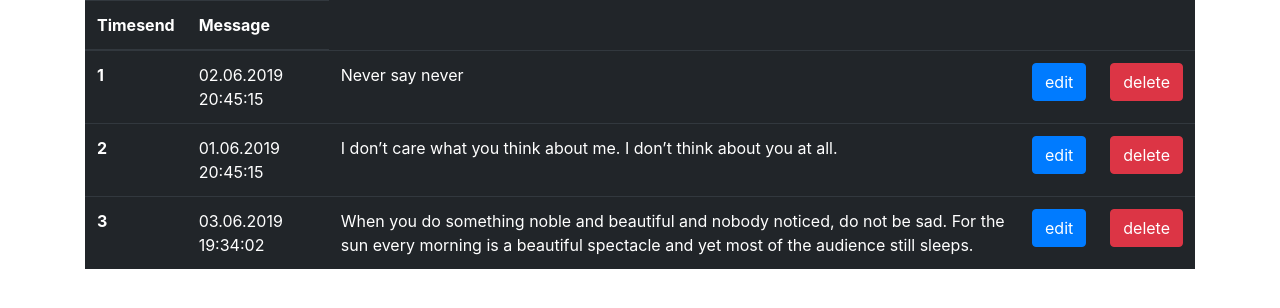
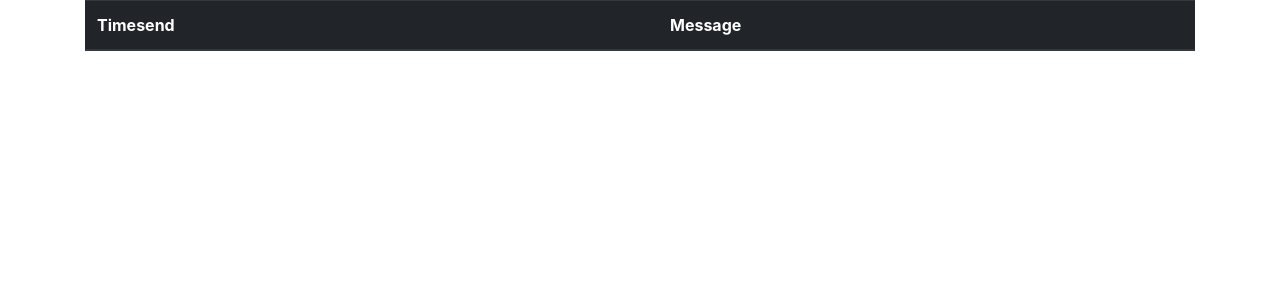
Before and after one commit to Kolobayeva/workshop-3, a Python web app: template templates/Messages.html in a window 1280 px wide. Shown: the part 56-364 px from the top of the page. Run offline with Jinja, Linux system fonts and the light colour scheme; the template is opened without the code that fills it, so the values that code supplies are empty; some libraries are stand-ins or nearby versions.

Commit message:
Update Messages.html

```diff
--- a/templates/Messages.html
+++ b/templates/Messages.html
@@ -12,7 +12,7 @@
 <nav class="navbar navbar-expand-sm bg-dark navbar-dark">
 
     <div class="navbar-header">
-        <a class="navbar-brand" href="#">Колобаєва Катерина</a>  <!-- Посилання на репозиторій з кодом !-->
+        <a class="navbar-brand" href="https://github.com/Kolobayeva/workshop-3">Колобаєва Катерина</a>  <!-- Посилання на репозиторій з кодом !-->
     </div>
 
 
@@ -41,34 +41,7 @@
             <th scope="col">Message</th>
         </tr>
         </thead>
-        <tbody>
-        <tr>
-            <th scope="row">1</th>
-            <td>02.06.2019  20:45:15</td>
 
-            <td>Never say never</td>
-            <td><button type="button" class="btn btn-primary">edit</button></td>
-            <td><button type="button" class="btn btn-danger">delete</button></td>
-        </tr>
-        <tr>
-            <th scope="row">2</th>
-
-            <td>01.06.2019  20:45:15</td>
-
-            <td>I don’t care what you think about me. I don’t think about you at all.</td>
-            <td><button type="button" class="btn btn-primary">edit</button></td>
-            <td><button type="button" class="btn btn-danger">delete</button></td>
-        </tr>
-        <tr>
-            <th scope="row">3</th>
-
-            <td>03.06.2019  19:34:02</td>
-
-            <td>When you do something noble and beautiful and nobody noticed, do not be sad. For the sun every morning is a beautiful spectacle and yet most of the audience still sleeps.</td>
-            <td><button type="button" class="btn btn-primary">edit</button></td>
-            <td><button type="button" class="btn btn-danger">delete</button></td>
-        </tr>
-        </tbody>
     </table>
 </div>
 </body>
```
